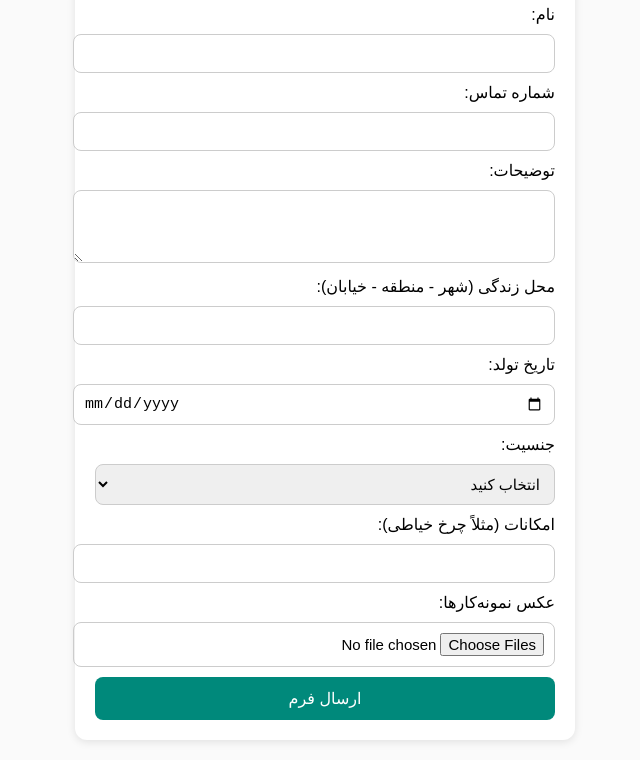
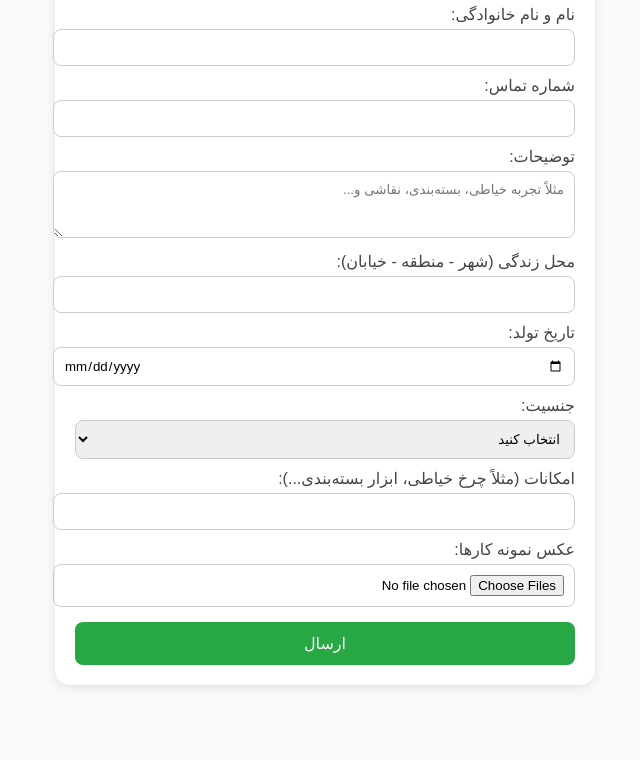
Before and after one commit to momenimohammad23/kar, a plain HTML site: page index.html in a window 1280 px wide. Shown: the part 103-863 px from the top of the page, without its empty margins (315-955 px from the left). After the commit the page ends 808 px from the top, so only its background shows below. Drawn offline with Linux system fonts and the light colour scheme.

Commit message:
Update index.html

```diff
--- a/index.html
+++ b/index.html
@@ -2,93 +2,92 @@
 <html lang="fa" dir="rtl">
 <head>
 <meta charset="UTF-8">
-  <meta name="viewport" content="width=device-width, initial-scale=1">
+<meta name="viewport" content="width=device-width, initial-scale=1.0">
 <title>فرم همکاری در منزل</title>
 <style>
   body {
-      font-family: sans-serif;
-      background: #fafafa;
+    font-family: "Vazir", sans-serif;
+    background: #f8f9fa;
+    margin: 0;
     padding: 20px;
+  }
+  form {
+    background: #fff;
+    padding: 20px;
+    border-radius: 15px;
+    box-shadow: 0 2px 10px rgba(0,0,0,0.1);
     max-width: 500px;
     margin: auto;
   }
-    h2 { text-align: center; color: #333; }
-    form {
-      background: white;
-      border-radius: 12px;
-      box-shadow: 0 2px 8px rgba(0,0,0,0.1);
-      padding: 20px;
-    }
+  h2 { text-align: center; color: #333; margin-bottom: 20px; }
+  label { display: block; margin-top: 10px; color: #444; }
   input, textarea, select {
     width: 100%;
-      margin: 10px 0;
     padding: 10px;
+    margin-top: 5px;
+    border: 1px solid #ccc;
     border-radius: 8px;
-      border: 1px solid #ccc;
-      font-size: 15px;
+    font-family: inherit;
   }
   button {
     width: 100%;
-      background: #00897b;
+    background: #28a745;
     color: white;
+    border: none;
     padding: 12px;
-      border: none;
+    margin-top: 15px;
     border-radius: 8px;
     font-size: 16px;
-      cursor: pointer;
   }
-    button:hover { background: #00796b; }
+  button:hover { background: #218838; }
 </style>
 </head>
 <body>
+<form id="workForm">
   <h2>فرم همکاری در منزل</h2>
-  <form id="myForm">
-    <label>نام:</label>
-    <input type="text" name="name">
+
+  <label>نام و نام خانوادگی:</label>
+  <input type="text" name="name" required>
 
   <label>شماره تماس:</label>
-    <input type="tel" name="phone">
+  <input type="tel" name="phone" required>
 
   <label>توضیحات:</label>
-    <textarea name="desc" rows="3"></textarea>
+  <textarea name="desc" rows="3" placeholder="مثلاً تجربه خیاطی، بسته‌بندی، نقاشی و..." required></textarea>
 
   <label>محل زندگی (شهر - منطقه - خیابان):</label>
-    <input type="text" name="address">
+  <input type="text" name="address" required>
 
   <label>تاریخ تولد:</label>
-    <input type="date" name="birthday">
+  <input type="date" name="birth" required>
 
   <label>جنسیت:</label>
-    <select name="gender">
+  <select name="gender" required>
     <option value="">انتخاب کنید</option>
-      <option value="زن">زن</option>
-      <option value="مرد">مرد</option>
+    <option value="خانم">خانم</option>
+    <option value="آقا">آقا</option>
   </select>
 
-    <label>امکانات (مثلاً چرخ خیاطی):</label>
+  <label>امکانات (مثلاً چرخ خیاطی، ابزار بسته‌بندی...):</label>
   <input type="text" name="tools">
 
-    <label>عکس نمونه‌کارها:</label>
-    <input type="file" name="photos" multiple accept="image/*">
+  <label>عکس نمونه کارها:</label>
+  <input type="file" name="sample" id="sample" multiple accept="image/*">
 
-    <button type="submit">ارسال فرم</button>
+  <button type="submit">ارسال</button>
 </form>
 
 <script>
 const scriptURL = "https://script.google.com/macros/s/AKfycbxPTgjX_2-85byk-9nCKgCLl9rBqZ1G3PEzmw4-mTixFC3bzDap6duRNsTnwUfu1lDF/exec";
 
-    document.getElementById("myForm").addEventListener("submit", async (e) => {
+document.getElementById('workForm').addEventListener('submit', e => {
   e.preventDefault();
   const form = e.target;
   const formData = new FormData(form);
 
-      const res = await fetch(scriptURL, { method: "POST", body: formData });
-      if (res.ok) {
-        alert("فرم با موفقیت ارسال شد 🌸");
-        form.reset();
-      } else {
-        alert("خطا در ارسال فرم، لطفاً دوباره تلاش کنید.");
-      }
+  fetch(scriptURL, { method: 'POST', body: formData })
+    .then(() => alert("✅ اطلاعات با موفقیت ارسال شد"))
+    .catch(err => alert("❌ خطا در ارسال اطلاعات"));
 });
 </script>
 </body>
```
Lines whose indentation alone changed are shown as unchanged.
